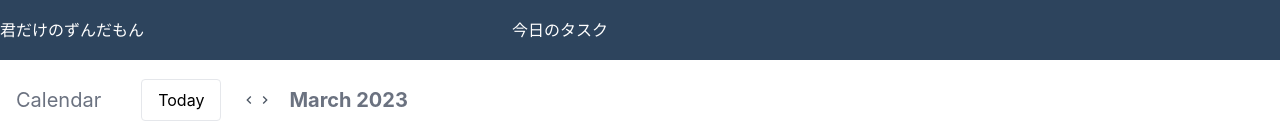
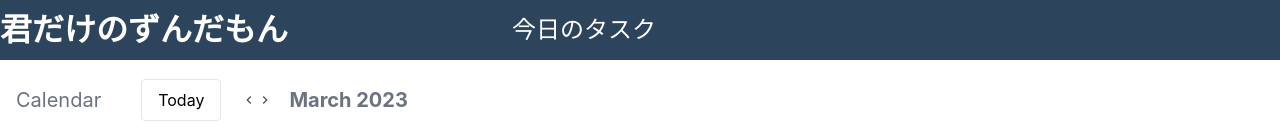
Before and after one commit to hackathon-secretary-app/secretary_app, a React (Create React App) app in the folder react-front/: page / in a window 1280 px wide. Shown: the top 140 px of the page. Built offline with nearby package versions, Linux system fonts and the light colour scheme; no server answers.

Commit message:
文字の大きさ変更

```diff
--- a/react-front/src/components/Header.tsx
+++ b/react-front/src/components/Header.tsx
@@ -91,13 +91,13 @@ const Header = () => {
     <header>
         <div className='App-header'>
             <div className='logo'>
-                <h1>
+                <h1 style={{ fontSize: "2em", fontWeight: "bold" }}>
                     君だけのずんだもん
                 </h1>
             </div>
         </div>
         <nav>
-            <button onClick={zundamon}>今日のタスク</button>
+            <button style={{ fontSize: "1.5em" }} onClick={zundamon}>今日のタスク</button>
         </nav>
     </header>
   )
```
